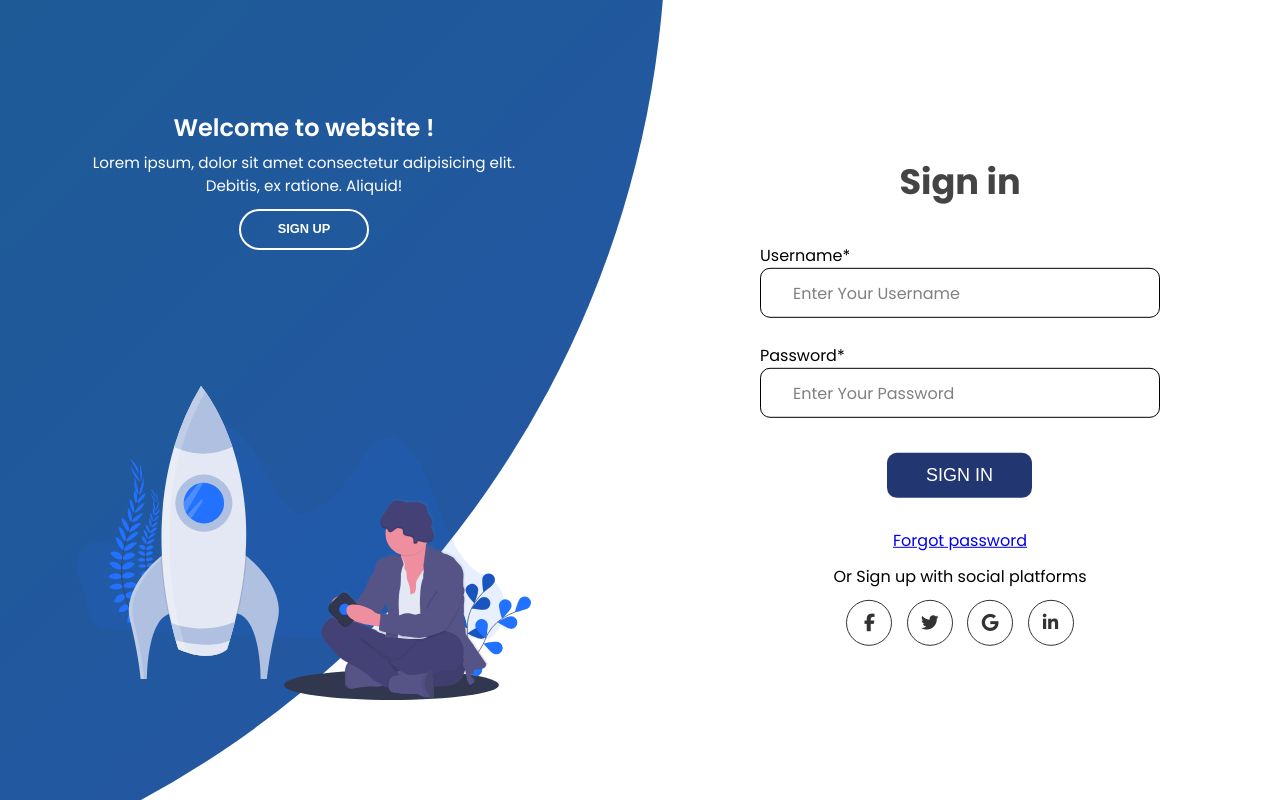
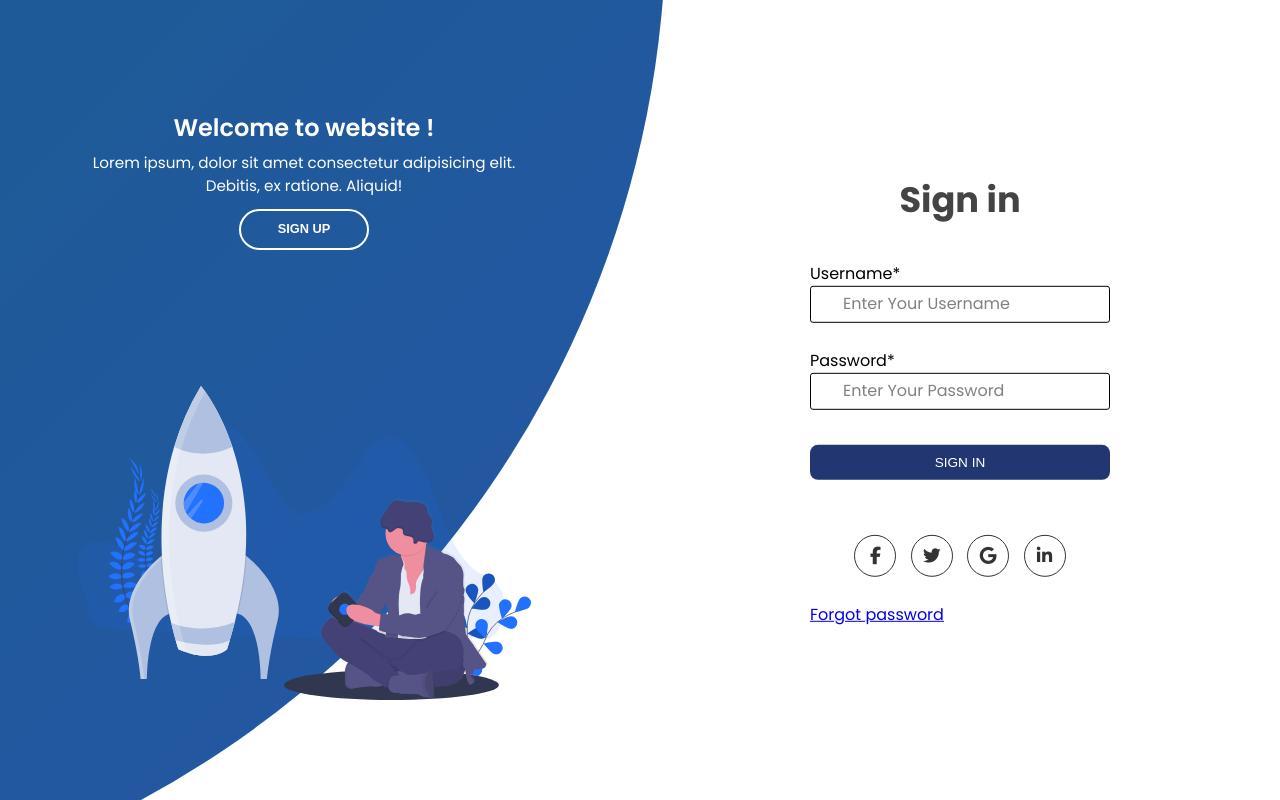
Before and after one commit to anhhducnguyen/Smart-lock-application, a Django app: page /signin in a window 1280 px wide. Run offline with Django 5.2, Linux system fonts and the light colour scheme; some libraries are stand-ins or nearby versions.

Commit message:
login edit

```diff
--- a/static/assets/css/signinn.css
+++ b/static/assets/css/signinn.css
@@ -114,9 +114,27 @@ form.sign-in-form {
   justify-content: center;
 }
 
+.help {
+  /* margin-top: 20px;
+  width: 65%;
+  text-align: left;
+  display: flex; */
+
+  margin-top: 20px;
+  height: 50px;
+  /* height: 45px; */
+  padding: 0 2rem;
+  width: 75%;
+  outline: none;
+  transition: background .5s;
+  font-size: 18px;
+  border-radius: 10px;
+  /* justify-content: space-between; */
+}
+
 .social-icon {
-  height: 46px;
-  width: 46px;
+  height: 42px;
+  width: 42px;
   display: flex;
   justify-content: center;
   align-items: center;
@@ -407,21 +425,21 @@ input[type='password'],
 input[type='text']
 {
     border: 1px solid black;
-    height: 50px;
+    height: 37px;
     /* height: 45px; */
     padding: 0 2rem;
     width: 100%;
     outline: none;
     transition: background .5s;
-    font-size: 18px;
-    border-radius: 10px;
+    font-size: 13.6px;
+    border-radius: 3px;
 }
 
 .login-content{
     display: flex;
     flex-direction: column;
     gap: 25px;
-    width: 400px;
+    width: 300px;
 }
 
 select.form-select {
@@ -458,9 +476,9 @@ input[type='password']:hover{
 button{
     border: none;
     padding: 0 1rem;
-    height: 45px;
-    font-size: 18px;
-    border-radius: 10px;
+    height: 35px;
+    font-size: 13.6px;
+    border-radius: 8px;
     text-transform: uppercase;
     cursor: pointer;
     margin-bottom: 30px;
@@ -468,10 +486,10 @@ button{
     background: #223671;
     color: white;
     margin-top: 10px;
-    margin-left: 127px;
-    width: 145px;
+    /* margin-left: 127px; */
+    width: 100%;
     /* text-align: center; */
-    line-height: 45px;
+    line-height: 35px;
 }
 button:hover{
     /* background: rgb(12, 102, 141); */
--- a/templates/authentication/signin.html
+++ b/templates/authentication/signin.html
@@ -70,10 +70,25 @@
                      <input type="password" class="form-control" id="pass1" name="pass1" placeholder="Enter Your Password" Required>
                  </div>
                  <button type="submit" id="loginButton">Sign in</button>
+                 <div class="social-media">
+                    <a href="#" class="social-icon">
+                      <i class="fab fa-facebook-f"></i>
+                    </a>
+                    <a href="#" class="social-icon">
+                      <i class="fab fa-twitter"></i>
+                    </a>
+                    <a href="#" class="social-icon">
+                      <i class="fab fa-google"></i>
+                    </a>
+                    <a href="#" class="social-icon">
+                      <i class="fab fa-linkedin-in"></i>
+                    </a>
+                   </div>
+                 <a href="/password_reset">Forgot password</a>
              </div>
-             <a href="/password_reset">Forgot password</a>
-             <p class="social-text">Or Sign up with social platforms</p>
-            <div class="social-media">
+
+             <!-- <p class="social-text">Or Sign up with social platforms</p> -->
+             <!-- <div class="social-media">
               <a href="#" class="social-icon">
                 <i class="fab fa-facebook-f"></i>
               </a>
@@ -86,7 +101,11 @@
               <a href="#" class="social-icon">
                 <i class="fab fa-linkedin-in"></i>
               </a>
-            </div>
+             </div>
+             <div class="help">
+                <a href="/password_reset">Forgot password</a>
+             </div> -->
+
           </form>
 
           <form action="/signup" method="post" class="sign-up-form">
```
